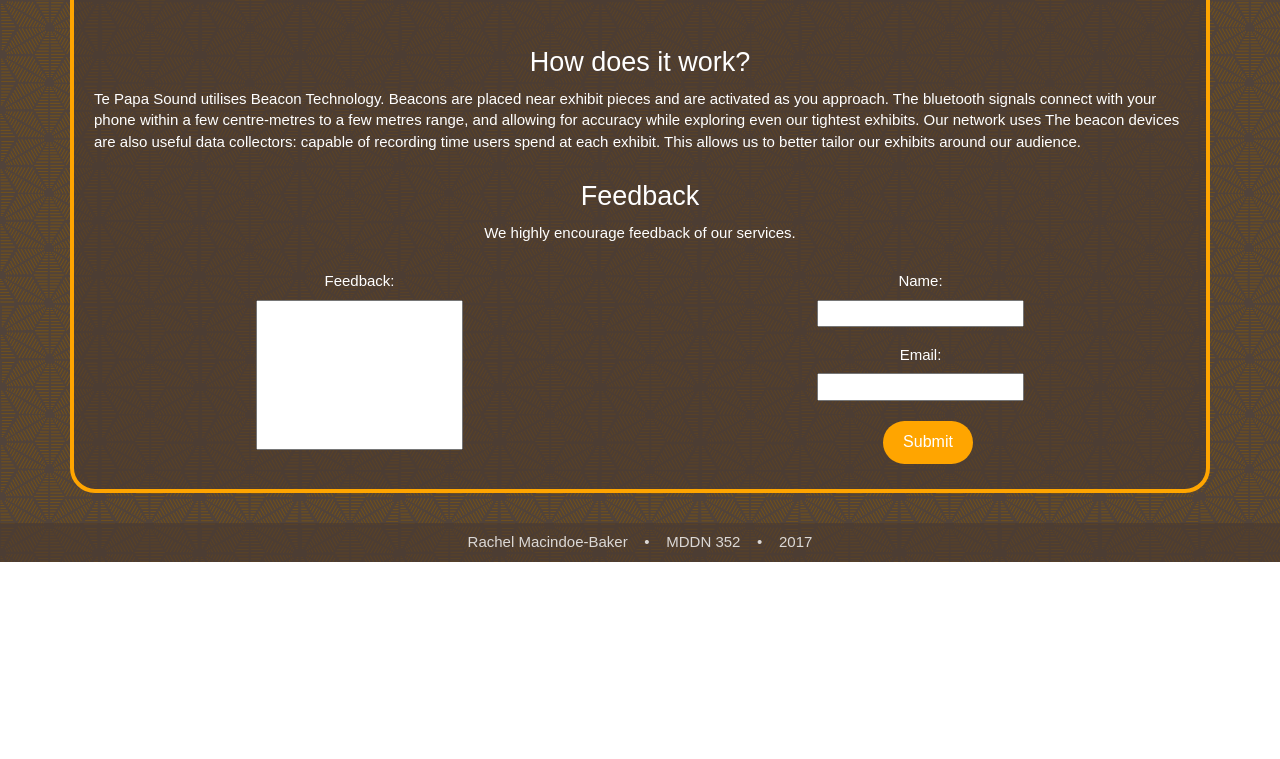
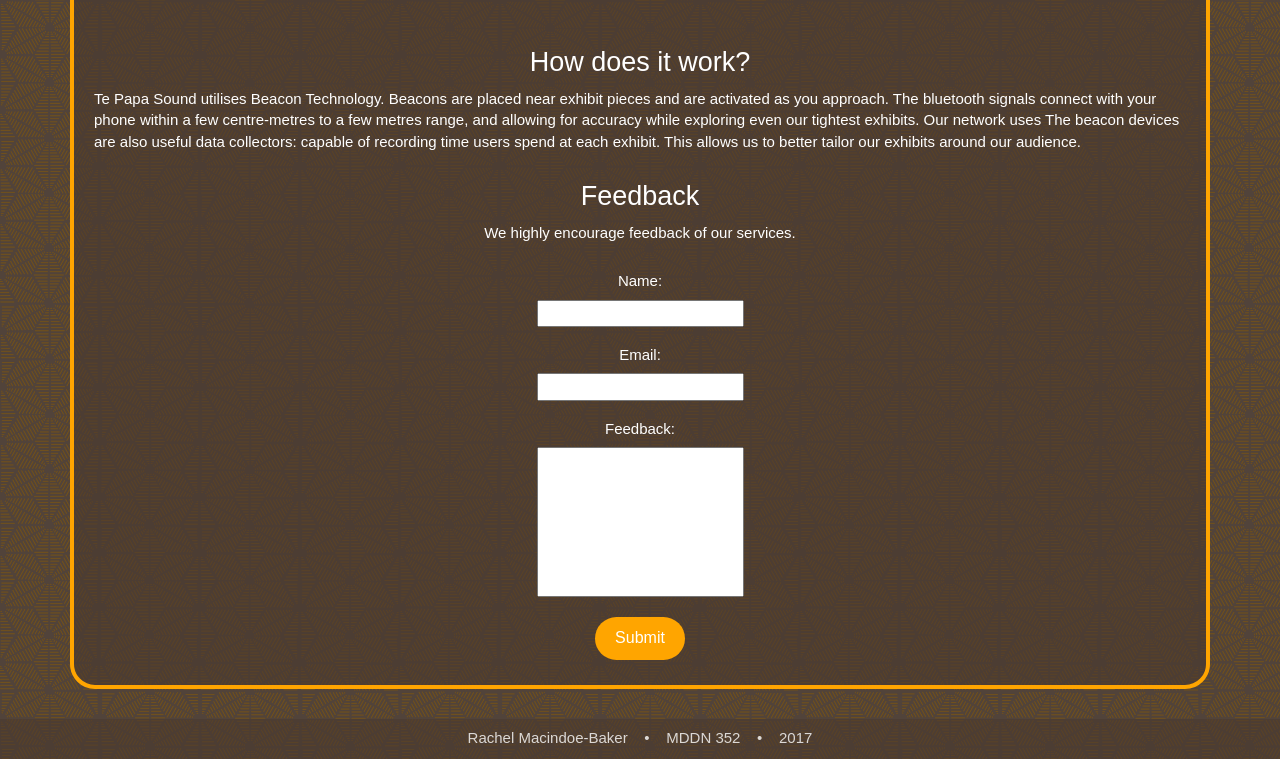
Before and after one commit to macindrach/TePapa_Sound, a plain HTML site: page index.html in a window 1280 px wide. Shown: the part 856-1615 px from the top of the page. Before the commit the page ends 1418 px from the top, so only its background shows below. Drawn offline with nearby package versions, Linux system fonts and the light colour scheme; a web font is replaced by a local one.

Commit message:
small fixes

```diff
--- a/index.html
+++ b/index.html
@@ -117,17 +117,18 @@
 					</div>
 					<p style="text-align: center;"> We highly encourage feedback of our services. </p>
 					<form class="form" style="text-align: center;">
-						<div class="col-xs-6">
+						<div class="row">
+							<h3>Name:</h3>
+							<input type="text" name="Name"> <br>
+						</div>
+						<div class="row">
+							<h3>Email:</h3>
+							<input type="text" name="Email">
+						</div>
+						<div class="row">
 							<h3>Feedback:</h3>
 							<input type="text" name="Feedback" style="height: 150px">
 						</div>
-						<div class="col-xs-6">
-							<h3>Name:</h3>
-							<input type="text" name="Name"> <br>
-							<h3>Email:</h3>
-							<input type="text" name="Email">
-						</div>
-						<div class="row" style="color: white;">
 							<button class="button">Submit</button>
 						</div>
 					</form>
```
